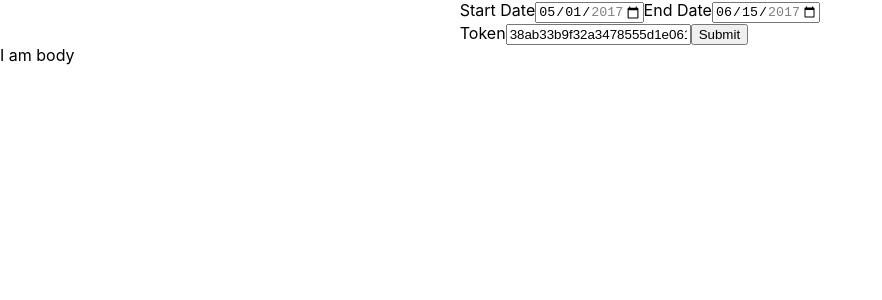
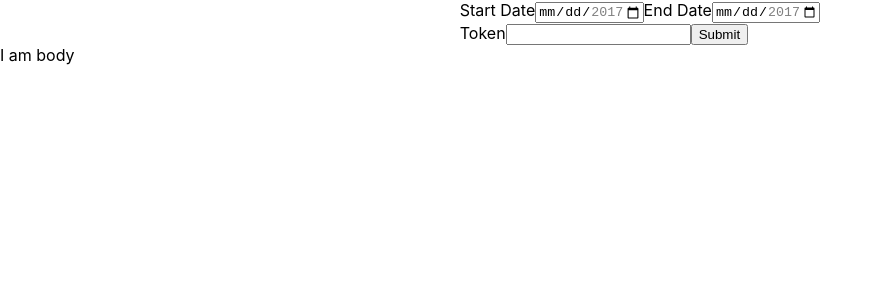
Before and after one commit to nsonb/junior-assignment, a React (Create React App) app: page / in a window 1280 px wide. Shown: the top 300 px of the page, without its empty margins (0-882 px from the left). Built offline with nearby package versions, Linux system fonts and the light colour scheme.

Commit message:
built localstorage custom hook, tested with jest and integrate into function

```diff
--- a/src/components/Header.tsx
+++ b/src/components/Header.tsx
@@ -1,16 +1,21 @@
 import { FormEvent } from "react"
-import React, { useContext, useState } from 'react'
+import React, { useContext } from 'react'
 import { DataContext } from '../context/apiDataContext'
+import  { useStoredData }  from '../hooks/useStoredData'
 
 const Header = () => {
     const { fetchData } = useContext(DataContext)
-    const [startDate, setStartDate] = useState<string>('2017-05-01')
-    const [endDate, setEndDate] = useState<string>('2017-06-15')
-    const [token, setToken] = useState<string>('38ab33b9f32a3478555d1e06189d50f01a872966')
+    const [startDate, setStartDate] = useStoredData('start_date','')
+    const [endDate, setEndDate] = useStoredData('end_date','')
+    const [token, setToken] = useStoredData('token','')
 
     const onSubmit = (event: FormEvent) => {
         event.preventDefault()
-        if(fetchData !== undefined) fetchData(startDate, endDate, token)
+        if(fetchData !== undefined) fetchData(
+            startDate,
+            endDate,
+            token
+        )
     }
 
     return (
@@ -23,7 +28,7 @@ const Header = () => {
                         type="date"
                         placeholder="yyyy-mm-dd"
                         min='2017-05-01'
-                        max='2017-06-15'
+                        max={endDate || '2017-06-15'}
                         value ={startDate}
                         onChange = {(ev) => {
                             const newDate = new Date(ev.target.value)
@@ -35,7 +40,7 @@ const Header = () => {
                         name='end_date'
                         type="date"
                         placeholder="yyyy-mm-dd"
-                        min='2017-05-01'
+                        min={startDate || '2017-05-01'}
                         max='2017-06-15'
                         value ={endDate}
                         onChange = {(ev) => {
--- a/src/context/apiDataContext.tsx
+++ b/src/context/apiDataContext.tsx
@@ -1,7 +1,6 @@
 import { createContext, useState } from 'react'
 import { dataRes} from '../type'
 import instance from '../fetch/giosg_api'
-import axios, { AxiosAdapter } from 'axios'
 
 export const DataContext = createContext<ContextType>({})
 
@@ -15,7 +14,7 @@ export const DataContextProvider =  (props: props) => {
             .then((res: any) => {
                 const resData= JSON.parse(JSON.stringify(res.data)) as dataRes
                 setData(resData)
-            }).catch((err: AxiosAdapter) => {
+            }).catch((err: Error) => {
                 console.log(err)
             })
     }
--- /dev/null
+++ b/src/hooks/useStoredData.tsx
@@ -0,0 +1,35 @@
+import {useState, useEffect} from 'react'
+
+export const useStoredData = (type: string, defaultValue?: string) => {
+    type useStoredDataRes = [
+        data: string,
+        setCurrentData: (value: string) => void
+    ]
+    const [date, setDate] = useState<string>(defaultValue || '')
+
+    useEffect (() => {
+        try {
+            setDate(window.localStorage.getItem(type) || '' )
+        } catch(err) {
+            console.log(err)
+        }
+
+    }, [])
+
+    useEffect(() => {
+        try {
+            window.localStorage.setItem(type, date)
+        } catch(err) {
+            console.log(err)
+        }
+
+    }, [date])
+
+    const setCurrentDate = (value: string) =>{
+        setDate(value)
+    }
+
+    const returned: useStoredDataRes = [date, setCurrentDate]
+
+    return returned
+}
```
Also changed, not shown: 2 other files (tests, documents, lock files or other folders).
